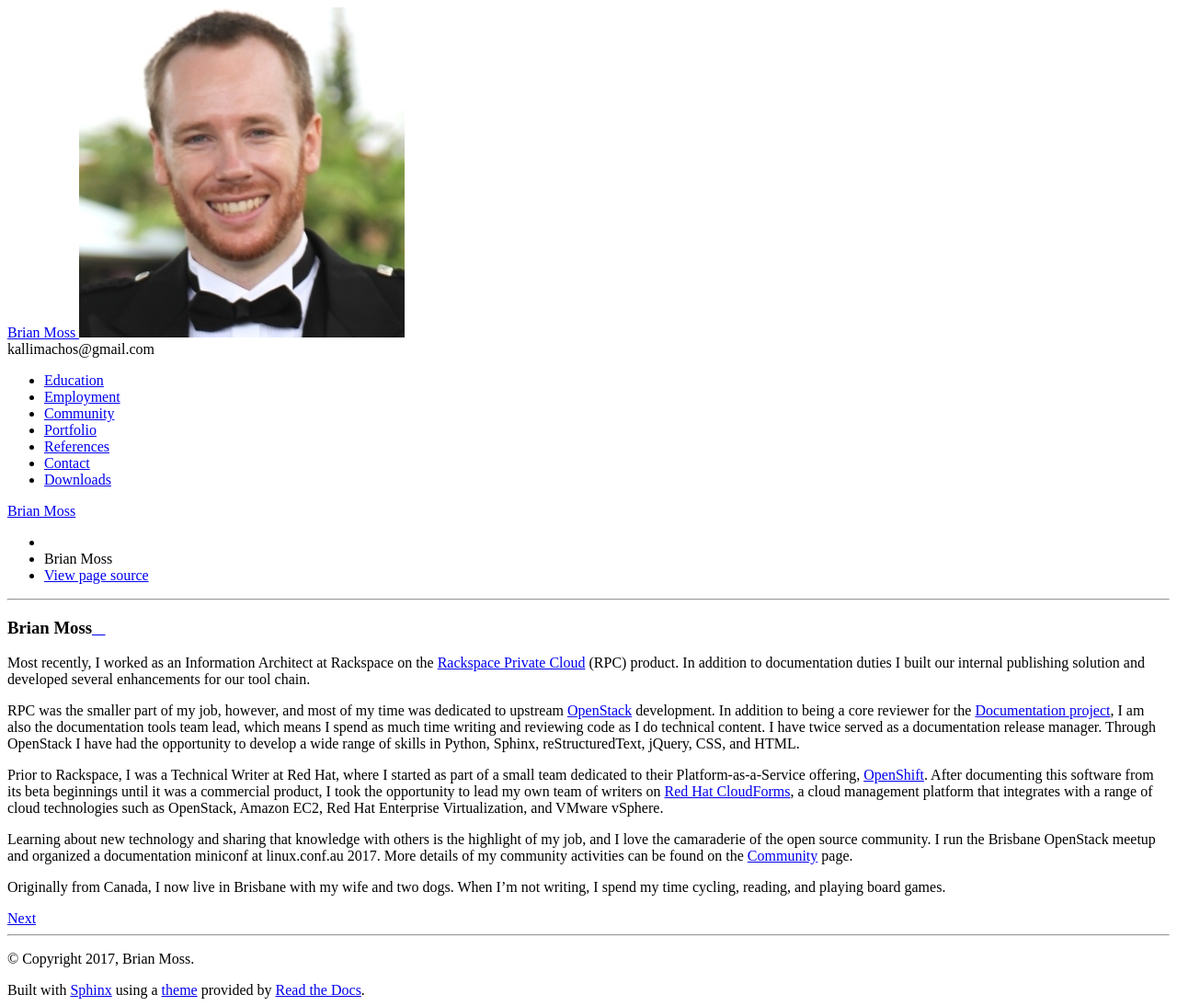
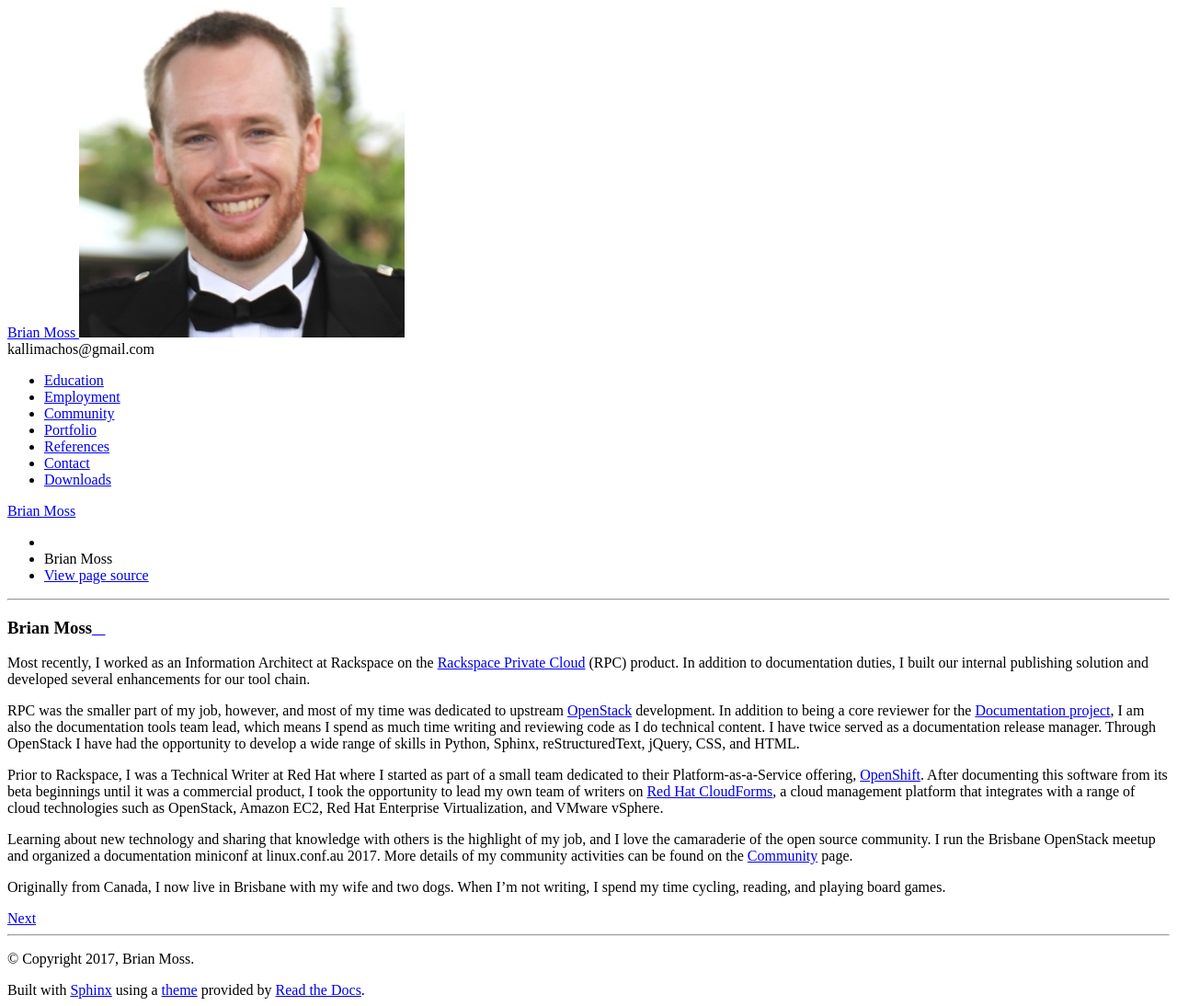
Before and after one commit to kallimachos/cv, a Sphinx documentation site: the page built from doc/index.rst, in a window 1280 px wide. Shown: the whole page at 92% size. Built offline with Sphinx 7.4.7 and the Read the Docs theme 2.0.0, drawn with Linux system fonts in a browser that asks for light colours.

Commit message:
minor update

```diff
--- a/doc/index.rst
+++ b/doc/index.rst
@@ -4,7 +4,7 @@ Brian Moss
 
 Most recently, I worked as an Information Architect at Rackspace on the
 `Rackspace Private Cloud <https://www.rackspace.com/en-au/cloud/private>`_
-(RPC) product. In addition to documentation duties I built our internal
+(RPC) product. In addition to documentation duties, I built our internal
 publishing solution and developed several enhancements for our tool chain.
 
 RPC was the smaller part of my job, however, and most of my time was dedicated
@@ -16,7 +16,7 @@ content. I have twice served as a documentation release manager. Through
 OpenStack I have had the opportunity to develop a wide range of skills in
 Python, Sphinx, reStructuredText, jQuery, CSS, and HTML.
 
-Prior to Rackspace, I was a Technical Writer at Red Hat, where I started as
+Prior to Rackspace, I was a Technical Writer at Red Hat where I started as
 part of a small team dedicated to their Platform-as-a-Service offering,
 `OpenShift <https://www.openshift.com/>`_. After documenting this software from
 its beta beginnings until it was a commercial product, I took the opportunity
```
